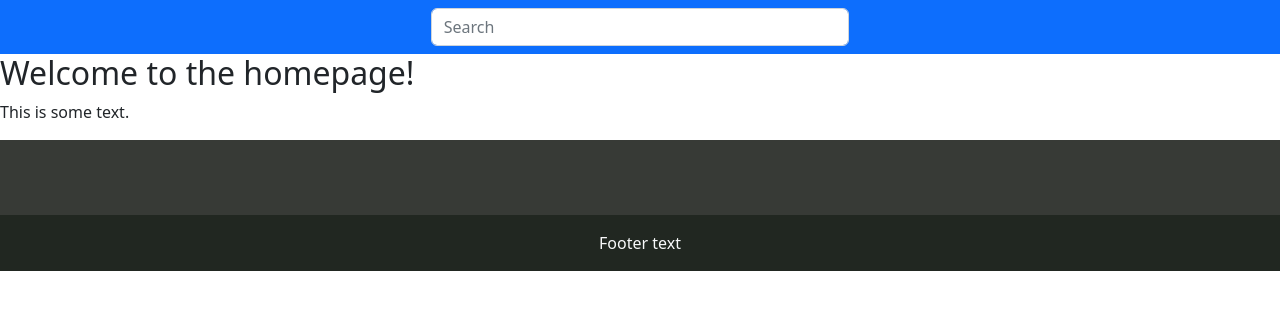
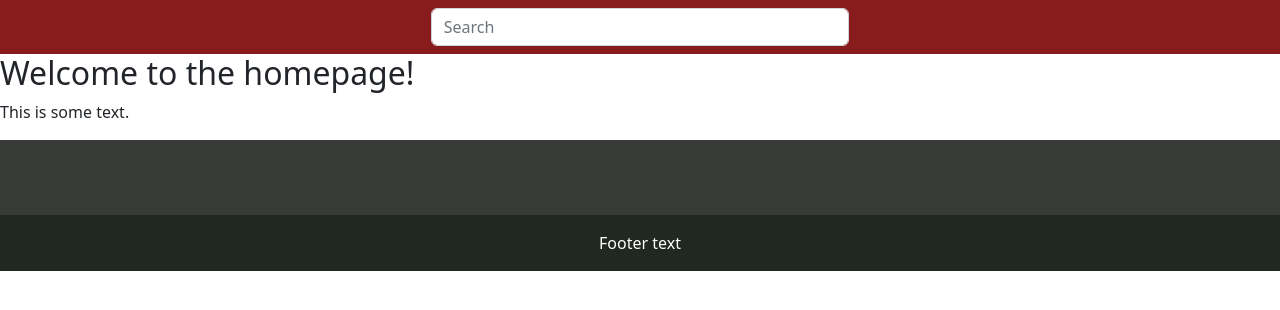
Before and after one commit to daniel-melanson/spire.melanson.dev, a React (Create React App) app: page / in a window 1280 px wide. Shown: the top 310 px of the page. Built offline with nearby package versions, Linux system fonts and the light colour scheme.

Commit message:
feat: umass theme

```diff
--- a/package.json
+++ b/package.json
@@ -17,6 +17,7 @@
     "react-router-bootstrap": "^0.26.2",
     "react-router-dom": "6",
     "react-scripts": "5.0.1",
+    "sass": "^1.56.1",
     "typescript": "^4.4.2",
     "web-vitals": "^2.1.0"
   },
--- a/src/index.tsx
+++ b/src/index.tsx
@@ -3,7 +3,7 @@ import ReactDOM from "react-dom/client";
 import { BrowserRouter } from "react-router-dom";
 import App from "./App";
 
-import "bootstrap/dist/css/bootstrap.min.css";
+import "./styles.scss";
 
 const root = ReactDOM.createRoot(document.getElementById("root") as HTMLElement);
 
@@ -12,5 +12,5 @@ root.render(
     <BrowserRouter>
       <App />
     </BrowserRouter>
-  </React.StrictMode>,
+  </React.StrictMode>
 );
--- /dev/null
+++ b/src/styles.scss
@@ -0,0 +1,14 @@
+$umass-maroon: #881c1c;
+$umass-black: #212721;
+
+$umass-light-grey: #a2aaad;
+$umass-grey: #505759;
+$umass-dark-grey: #373a36;
+
+$theme-colors: (
+  "primary": $umass-maroon,
+  "secondary": $umass-grey,
+  "dark": $umass-black,
+);
+
+@import "~bootstrap/scss/bootstrap";
```
Also changed, not shown: 1 other file (tests, documents, lock files or other folders).
